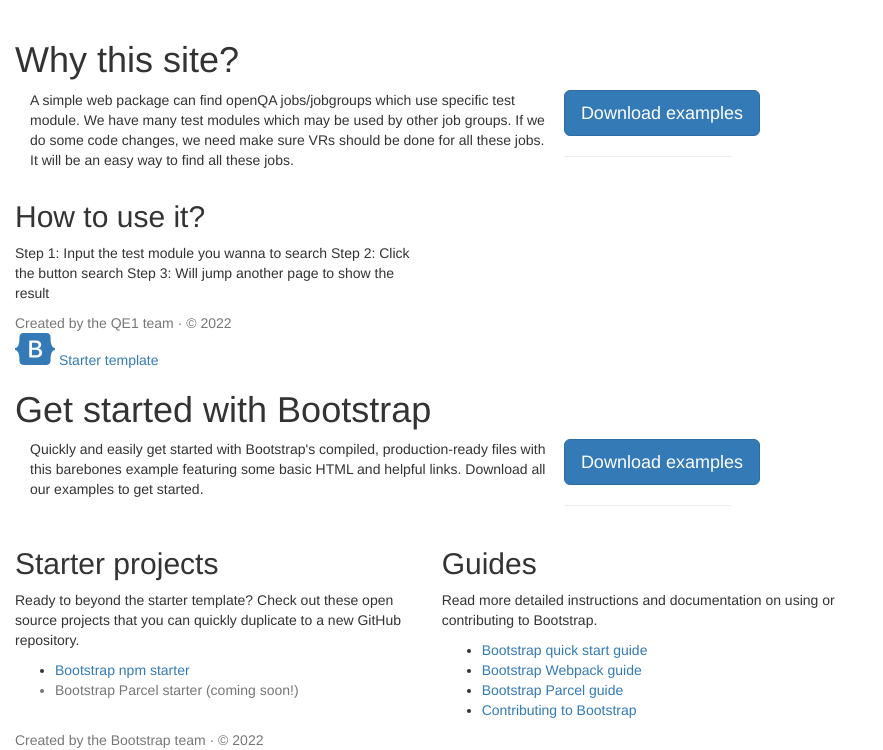
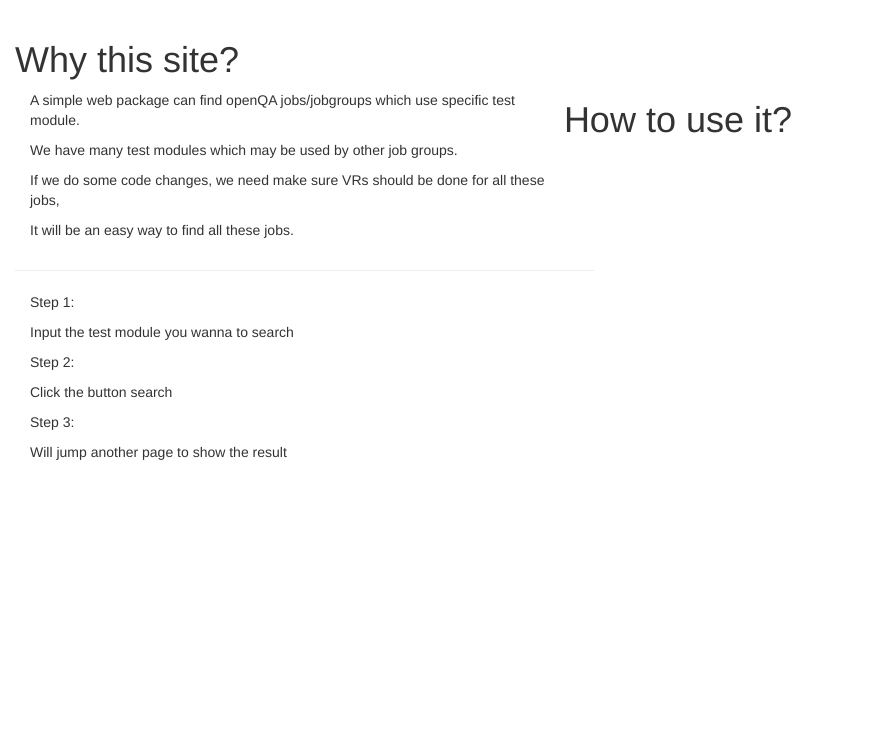
Before and after one commit to RoyCai7/HWPP, a Django app: page /search_module/ in a window 1280 px wide. Shown: the part 54-804 px from the top of the page, without its empty margins (0-883 px from the left). After the commit the page ends 514 px from the top, so only its background shows below. Run offline with Django 3.2, Linux system fonts and the light colour scheme; some libraries are stand-ins or nearby versions.

Commit message:
Developing

```diff
--- a/templates/search_module.html
+++ b/templates/search_module.html
@@ -119,164 +119,40 @@
     -webkit-overflow-scrolling: touch;
 }
 </style>
-
-<body>
 <div class="col-lg-8 mx-auto p-3 py-md-5">
     <main>
         <h1>Why this site?</h1>
-            <p class="fs-5 col-md-8">A simple web package can find openQA jobs/jobgroups which use specific test module.
+        <p class="fs-5 col-md-8">
+            A simple web package can find openQA jobs/jobgroups which use specific test module.
+        </p>
+        <p class="fs-5 col-md-8">
             We have many test modules which may be used by other job groups.
-                If we do some code changes, we need make sure VRs should be done for all these jobs.
+        </p>
+        <p class="fs-5 col-md-8">
+            If we do some code changes, we need make sure VRs should be done for all these jobs,
+        </p>
+        <p class="fs-5 col-md-8">
             It will be an easy way to find all these jobs.
         </p>
-            <div class="mb-5">
-                <a href="../examples/" class="btn btn-primary btn-lg px-4">Download examples</a>
-            </div>
-            <hr class="col-3 col-md-2 mb-5">
-            <div class="row g-5">
-                <div class="col-md-6">
-                    <h2>How to use it?</h2>
-                    <p>Step 1:
+        <hr class="fs-5 col-md-8">
+        <h1>How to use it?</h1>
+        <p class="fs-5 col-md-8">
+            Step 1:
+        </p>
+        <p class="fs-5 col-md-8">
             Input the test module you wanna to search
+        </p>
+        <p class="fs-5 col-md-8">
             Step 2:
+        </p>
+        <p class="fs-5 col-md-8">
             Click the button search
+        </p>
+        <p class="fs-5 col-md-8">
             Step 3:
+        </p>
+        <p class="fs-5 col-md-8">
             Will jump another page to show the result
         </p>
+    </main>
 </div>
-        </main>
-        <footer class="pt-5 my-5 text-muted border-top">
-            Created by the QE1 team &middot; &copy; 2022
-        </footer>
-    </div>
-</body>
-
-
-<!doctype html>
-<html lang="en">
-  <head>
-    <meta charset="utf-8">
-    <meta name="viewport" content="width=device-width, initial-scale=1">
-    <meta name="description" content="">
-    <meta name="author" content="Mark Otto, Jacob Thornton, and Bootstrap contributors">
-    <meta name="generator" content="Hugo 0.98.0">
-    <title>Starter Template · Bootstrap v5.2</title>
-
-    <link rel="canonical" href="https://getbootstrap.com/docs/5.2/examples/starter-template/">
-
-
-
-
-
-<link href="../assets/dist/css/bootstrap.min.css" rel="stylesheet">
-
-    <style>
-      .bd-placeholder-img {
-        font-size: 1.125rem;
-        text-anchor: middle;
-        -webkit-user-select: none;
-        -moz-user-select: none;
-        user-select: none;
-      }
-
-      @media (min-width: 768px) {
-        .bd-placeholder-img-lg {
-          font-size: 3.5rem;
-        }
-      }
-
-      .b-example-divider {
-        height: 3rem;
-        background-color: rgba(0, 0, 0, .1);
-        border: solid rgba(0, 0, 0, .15);
-        border-width: 1px 0;
-        box-shadow: inset 0 .5em 1.5em rgba(0, 0, 0, .1), inset 0 .125em .5em rgba(0, 0, 0, .15);
-      }
-
-      .b-example-vr {
-        flex-shrink: 0;
-        width: 1.5rem;
-        height: 100vh;
-      }
-
-      .bi {
-        vertical-align: -.125em;
-        fill: currentColor;
-      }
-
-      .nav-scroller {
-        position: relative;
-        z-index: 2;
-        height: 2.75rem;
-        overflow-y: hidden;
-      }
-
-      .nav-scroller .nav {
-        display: flex;
-        flex-wrap: nowrap;
-        padding-bottom: 1rem;
-        margin-top: -1px;
-        overflow-x: auto;
-        text-align: center;
-        white-space: nowrap;
-        -webkit-overflow-scrolling: touch;
-      }
-    </style>
-
-
-    <!-- Custom styles for this template -->
-    <link href="starter-template.css" rel="stylesheet">
-  </head>
-  <body>
-
-<div class="col-lg-8 mx-auto p-3 py-md-5">
-  <header class="d-flex align-items-center pb-3 mb-5 border-bottom">
-    <a href="/" class="d-flex align-items-center text-dark text-decoration-none">
-      <svg xmlns="http://www.w3.org/2000/svg" width="40" height="32" class="me-2" viewBox="0 0 118 94" role="img"><title>Bootstrap</title><path fill-rule="evenodd" clip-rule="evenodd" d="M24.509 0c-6.733 0-11.715 5.893-11.492 12.284.214 6.14-.064 14.092-2.066 20.577C8.943 39.365 5.547 43.485 0 44.014v5.972c5.547.529 8.943 4.649 10.951 11.153 2.002 6.485 2.28 14.437 2.066 20.577C12.794 88.106 17.776 94 24.51 94H93.5c6.733 0 11.714-5.893 11.491-12.284-.214-6.14.064-14.092 2.066-20.577 2.009-6.504 5.396-10.624 10.943-11.153v-5.972c-5.547-.529-8.934-4.649-10.943-11.153-2.002-6.484-2.28-14.437-2.066-20.577C105.214 5.894 100.233 0 93.5 0H24.508zM80 57.863C80 66.663 73.436 72 62.543 72H44a2 2 0 01-2-2V24a2 2 0 012-2h18.437c9.083 0 15.044 4.92 15.044 12.474 0 5.302-4.01 10.049-9.119 10.88v.277C75.317 46.394 80 51.21 80 57.863zM60.521 28.34H49.948v14.934h8.905c6.884 0 10.68-2.772 10.68-7.727 0-4.643-3.264-7.207-9.012-7.207zM49.948 49.2v16.458H60.91c7.167 0 10.964-2.876 10.964-8.281 0-5.406-3.903-8.178-11.425-8.178H49.948z" fill="currentColor"></path></svg>
-      <span class="fs-4">Starter template</span>
-    </a>
-  </header>
-
-  <main>
-    <h1>Get started with Bootstrap</h1>
-    <p class="fs-5 col-md-8">Quickly and easily get started with Bootstrap's compiled, production-ready files with this barebones example featuring some basic HTML and helpful links. Download all our examples to get started.</p>
-
-    <div class="mb-5">
-      <a href="../examples/" class="btn btn-primary btn-lg px-4">Download examples</a>
-    </div>
-
-    <hr class="col-3 col-md-2 mb-5">
-
-    <div class="row g-5">
-      <div class="col-md-6">
-        <h2>Starter projects</h2>
-        <p>Ready to beyond the starter template? Check out these open source projects that you can quickly duplicate to a new GitHub repository.</p>
-        <ul class="icon-list ps-0">
-          <li class="d-flex align-items-start mb-1"><a href="https://github.com/twbs/bootstrap-npm-starter" rel="noopener" target="_blank">Bootstrap npm starter</a></li>
-          <li class="text-muted d-flex align-items-start mb-1">Bootstrap Parcel starter (coming soon!)</li>
-        </ul>
-      </div>
-
-      <div class="col-md-6">
-        <h2>Guides</h2>
-        <p>Read more detailed instructions and documentation on using or contributing to Bootstrap.</p>
-        <ul class="icon-list ps-0">
-          <li class="d-flex align-items-start mb-1"><a href="../getting-started/introduction/">Bootstrap quick start guide</a></li>
-          <li class="d-flex align-items-start mb-1"><a href="../getting-started/webpack/">Bootstrap Webpack guide</a></li>
-          <li class="d-flex align-items-start mb-1"><a href="../getting-started/parcel/">Bootstrap Parcel guide</a></li>
-          <li class="d-flex align-items-start mb-1"><a href="../getting-started/contribute/">Contributing to Bootstrap</a></li>
-        </ul>
-      </div>
-    </div>
-  </main>
-  <footer class="pt-5 my-5 text-muted border-top">
-    Created by the Bootstrap team &middot; &copy; 2022
-  </footer>
-</div>
-
-
-    <script src="../assets/dist/js/bootstrap.bundle.min.js"></script>
-
-
-  </body>
-</html>
```
Lines whose indentation alone changed are shown as unchanged.
